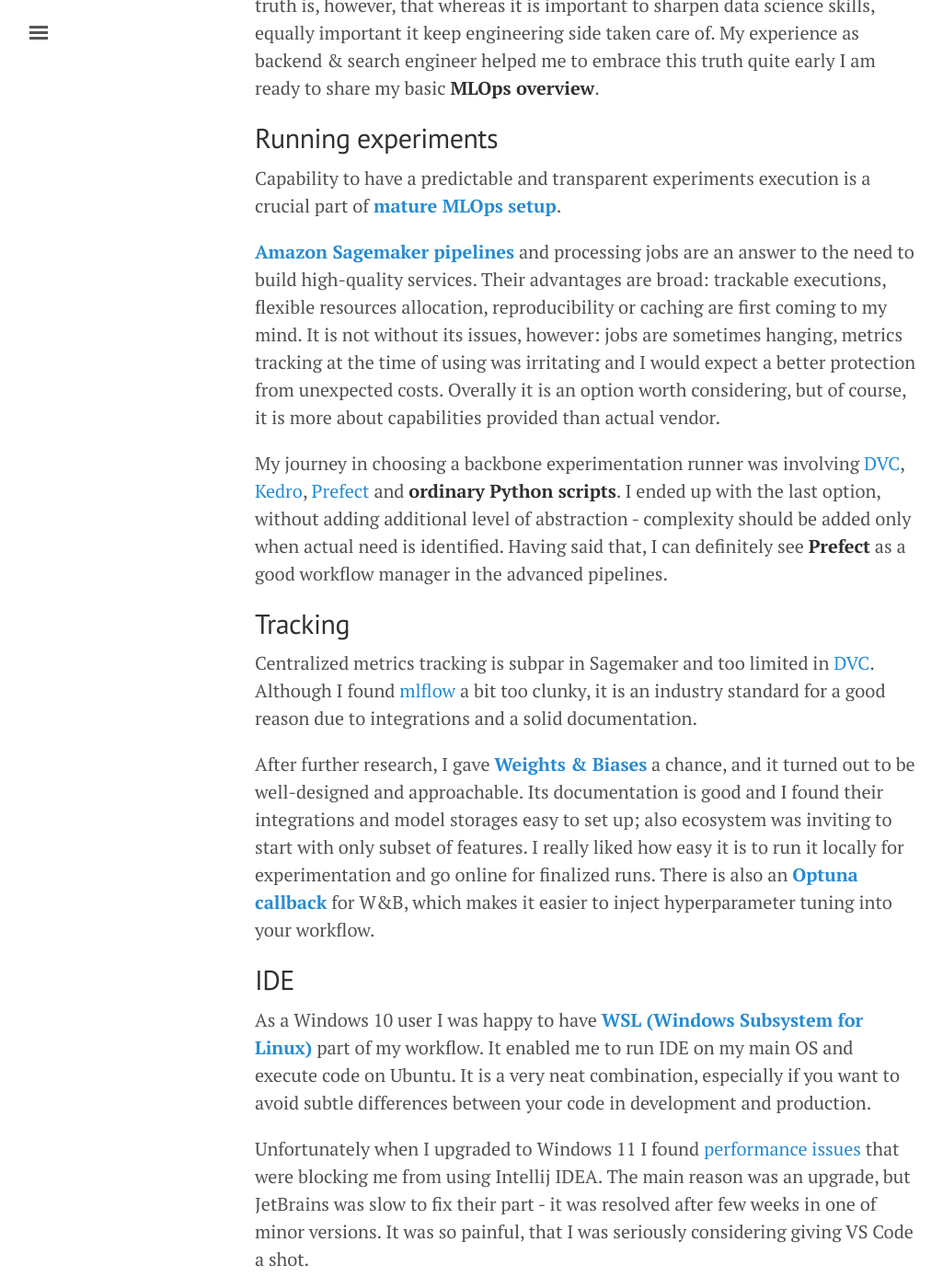
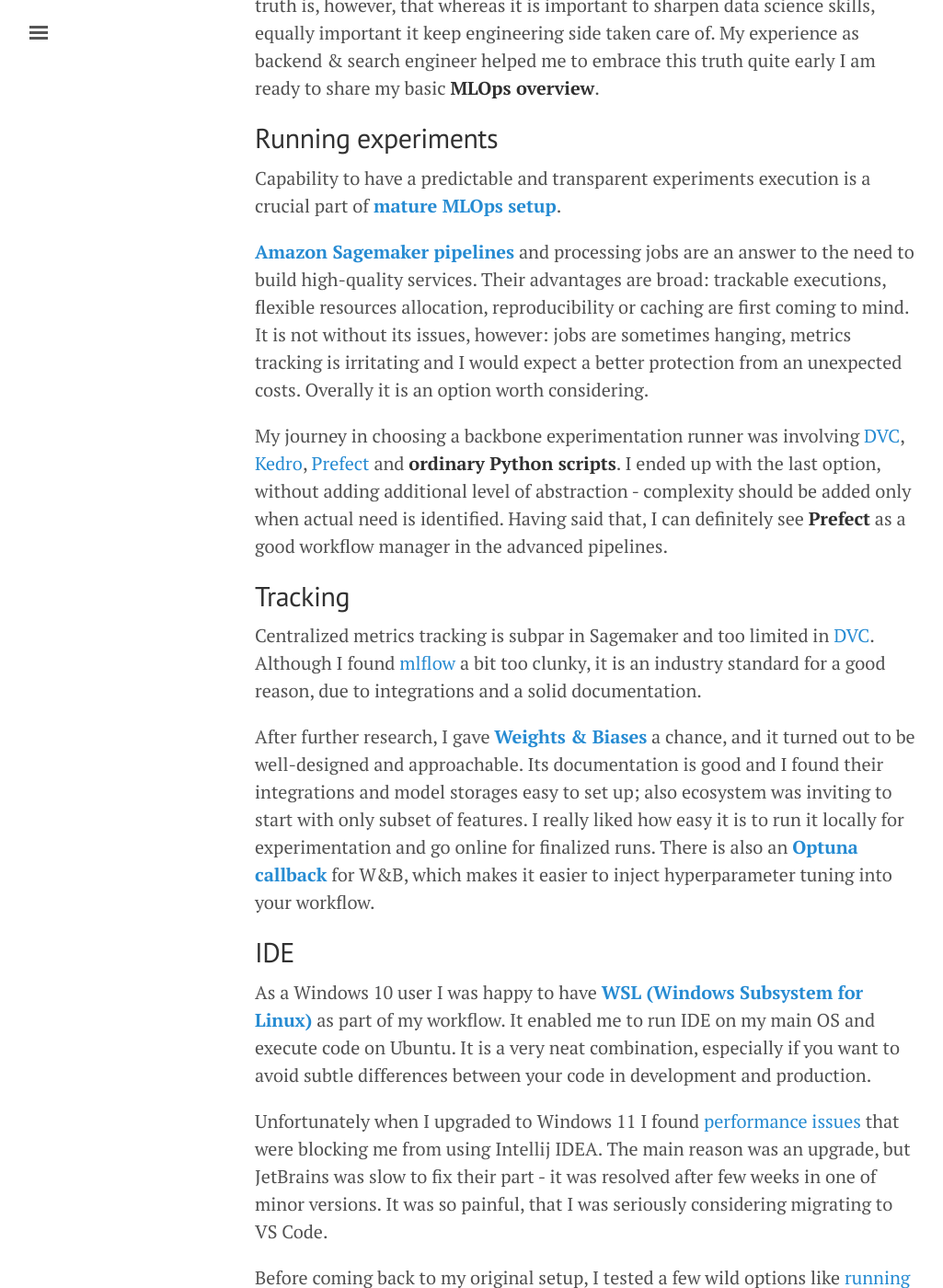
Before and after one commit to mikolajkania/mikolajkania.github.io, a Jekyll site: the page built from _posts/2024-01-16-year-in-review.md, in a window 1280 px wide and 1400 px high, scrolled down 418 px. Shown: the whole window at 92% size, without its empty margins (3-1028 px from the left). Built offline with Jekyll 4.4.1, drawn with Linux system fonts in a browser that asks for light colours; some of the changed text lies outside the part shown.

Commit message:
Post-launch fixes

```diff
--- a/_posts/2024-01-16-year-in-review.md
+++ b/_posts/2024-01-16-year-in-review.md
@@ -1,6 +1,6 @@
 ---
 layout: post
-title: 2023, My year in review
+title: 2023 - My year in review
 ---
 
 Looking back into learnings, changes and... culture.
@@ -13,19 +13,19 @@
 ## Running experiments
 Capability to have a predictable and transparent experiments execution is a crucial part of **[mature MLOps setup](https://cloud.google.com/architecture/mlops-continuous-delivery-and-automation-pipelines-in-machine-learning)**.
 
-**[Amazon Sagemaker pipelines](https://aws.amazon.com/sagemaker/pipelines/)** and processing jobs are an answer to the need to build high-quality services. Their advantages are broad: trackable executions, flexible resources allocation, reproducibility or caching are first coming to my mind. It is not without its issues, however: jobs are sometimes hanging, metrics tracking at the time of using was irritating and I would expect a better protection from unexpected costs. Overally it is an option worth considering, but of course, it is more about capabilities provided than actual vendor.
+**[Amazon Sagemaker pipelines](https://aws.amazon.com/sagemaker/pipelines/)** and processing jobs are an answer to the need to build high-quality services. Their advantages are broad: trackable executions, flexible resources allocation, reproducibility or caching are first coming to mind. It is not without its issues, however: jobs are sometimes hanging, metrics tracking is irritating and I would expect a better protection from an unexpected costs. Overally it is an option worth considering.
 
 My journey in choosing a backbone experimentation runner was involving [DVC](https://dvc.org/doc/start/experiments), [Kedro](https://kedro.org/), [Prefect](https://www.prefect.io/) and **ordinary Python scripts**. I ended up with the last option, without adding additional level of abstraction - complexity should be added only when actual need is identified. Having said that, I can definitely see **Prefect** as a good workflow manager in the advanced pipelines.
 
 ## Tracking
-Centralized metrics tracking is subpar in Sagemaker and too limited in [DVC](https://dvc.org/doc/start/data-management/metrics-parameters-plots). Although I found [mlflow](https://www.mlflow.org/) a bit too clunky, it is an industry standard for a good reason due to integrations and a solid documentation.
+Centralized metrics tracking is subpar in Sagemaker and too limited in [DVC](https://dvc.org/doc/start/data-management/metrics-parameters-plots). Although I found [mlflow](https://www.mlflow.org/) a bit too clunky, it is an industry standard for a good reason, due to integrations and a solid documentation.
 
 After further research, I gave **[Weights & Biases](https://wandb.ai/)** a chance, and it turned out to be well-designed and approachable. Its documentation is good and I found their integrations and model storages easy to set up; also ecosystem was inviting to start with only subset of features. I really liked how easy it is to run it locally for experimentation and go online for finalized runs. There is also an **[Optuna callback](https://github.com/nzw0301/optuna-wandb)** for W&B, which makes it easier to inject hyperparameter tuning into your workflow.
 
 ## IDE
-As a Windows 10 user I was happy to have **[WSL (Windows Subsystem for Linux)](https://learn.microsoft.com/en-us/windows/wsl/about)** part of my workflow. It enabled me to run IDE on my main OS and execute code on Ubuntu. It is a very neat combination, especially if you want to avoid subtle differences between your code in development and production.
+As a Windows 10 user I was happy to have **[WSL (Windows Subsystem for Linux)](https://learn.microsoft.com/en-us/windows/wsl/about)** as part of my workflow. It enabled me to run IDE on my main OS and execute code on Ubuntu. It is a very neat combination, especially if you want to avoid subtle differences between your code in development and production.
 
-Unfortunately when I upgraded to Windows 11 I found [performance issues](https://twitter.com/MikolajKania/status/1695742269138026533) that were blocking me from using Intellij IDEA. The main reason was an upgrade, but JetBrains was slow to fix their part - it was resolved after few weeks in one of minor versions. It was so painful, that I was seriously considering giving VS Code a shot.
+Unfortunately when I upgraded to Windows 11 I found [performance issues](https://twitter.com/MikolajKania/status/1695742269138026533) that were blocking me from using Intellij IDEA. The main reason was an upgrade, but JetBrains was slow to fix their part - it was resolved after few weeks in one of minor versions. It was so painful, that I was seriously considering migrating to VS Code.
 
 Before coming back to my original setup, I tested a few wild options like [running IDE directly on Ubuntu](https://towardsdev.com/the-complete-guide-to-using-wsl-in-jetbrains-ides-dd45d354f5e5) or connecting to it via [Gateway](https://www.jetbrains.com/remote-development/gateway/). I hope JetBrains will prioritize their support for WSL, because overally it a very capable tool I would happily continue to use.
 
@@ -78,4 +78,4 @@
 I was fortunate to see live few great bands: [Arctic Monkeys](https://open.spotify.com/artist/7Ln80lUS6He07XvHI8qqHH) (EN, Open'er festival in Gdynia), [Rammstein](https://open.spotify.com/artist/6wWVKhxIU2cEi0K81v7HvP) (DE, for the second time, Chorzów) and [Dawid Podsiadło]((https://open.spotify.com/artist/6EB8VE9f7Ut6NOgviN6gDW)) (PL, Sopot), among others.
 
 # 2024
-Thanks for reading to the end and more information coming soon
+Thanks for reading to the end and more information coming soon!
```
Also changed, not shown: other parts of _posts/2024-01-16-year-in-review.md (+1 -1 lines).
